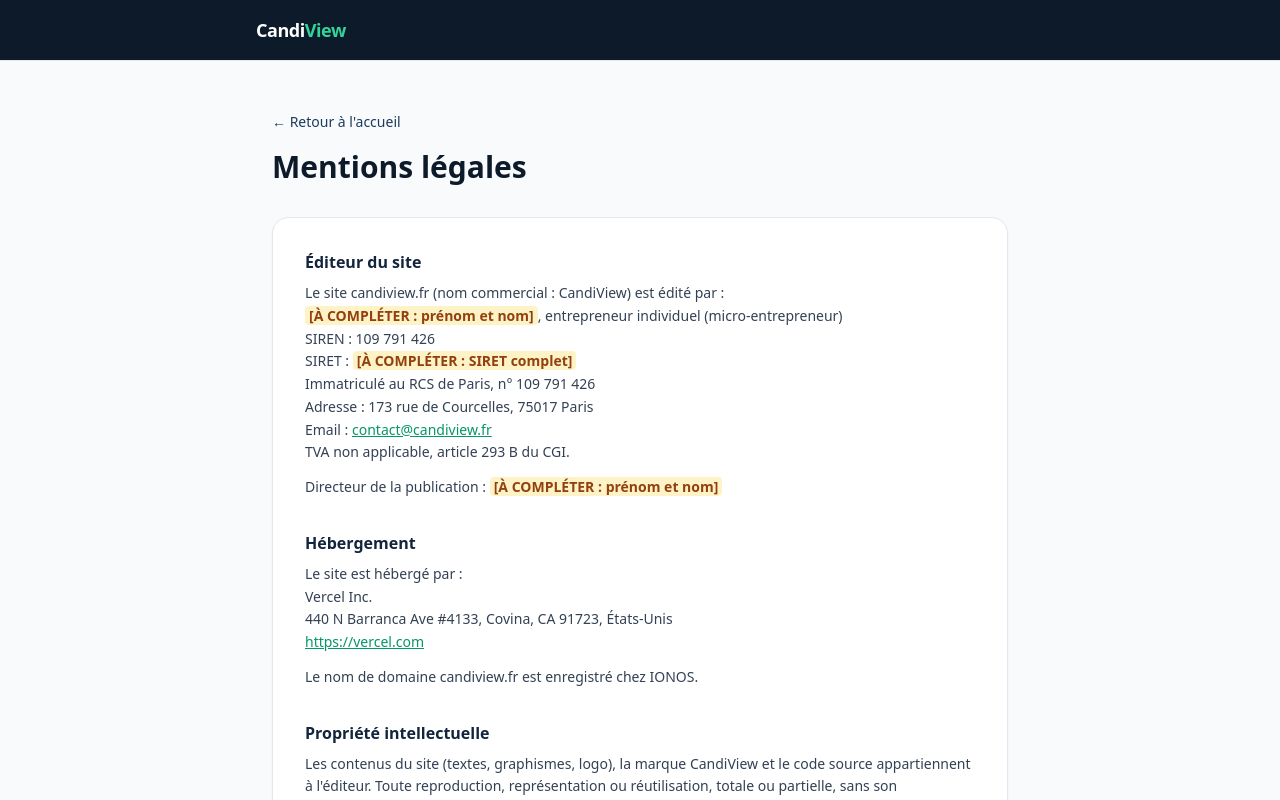
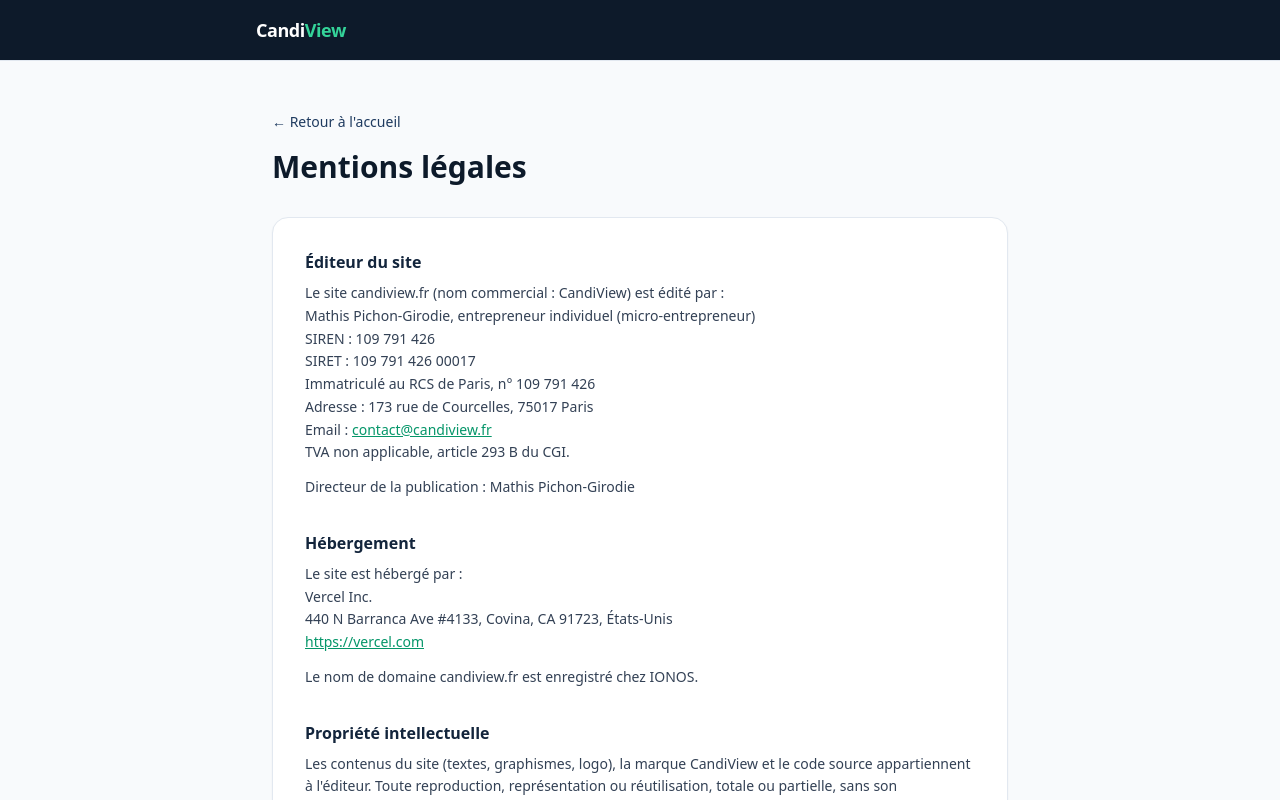
Before and after one commit to mathispg-code/saas-entretien, a Next.js app: page /mentions-legales in a window 1280 px wide. Shown: the top 800 px of the page. Built offline with nearby package versions, Linux system fonts and the light colour scheme.

Commit message:
Complete les mentions legales (nom et SIRET de l'editeur)
Co-Authored-By: Claude Sonnet 5.5 <noreply@anthropic.com>

```diff
--- a/app/mentions-legales/page.tsx
+++ b/app/mentions-legales/page.tsx
@@ -6,14 +6,6 @@ export const metadata: Metadata = {
 };
 
 const CONTACT_EMAIL = "contact@candiview.fr";
-
-function ToComplete({ label }: { label: string }) {
-  return (
-    <mark className="rounded bg-amber-100 px-1 font-semibold text-amber-800">
-      [À COMPLÉTER : {label}]
-    </mark>
-  );
-}
 
 export default function MentionsLegales() {
   return (
@@ -43,12 +35,11 @@ export default function MentionsLegales() {
             <h2 className="text-base font-semibold text-navy-800">Éditeur du site</h2>
             <p className="mt-2">
               Le site candiview.fr (nom commercial : CandiView) est édité par :<br />
-              <ToComplete label="prénom et nom" />, entrepreneur individuel
-              (micro-entrepreneur)
+              Mathis Pichon-Girodie, entrepreneur individuel (micro-entrepreneur)
               <br />
               SIREN : 109 791 426
               <br />
-              SIRET : <ToComplete label="SIRET complet" />
+              SIRET : 109 791 426 00017
               <br />
               Immatriculé au RCS de Paris, n° 109 791 426
               <br />
@@ -65,7 +56,7 @@ export default function MentionsLegales() {
               TVA non applicable, article 293 B du CGI.
             </p>
             <p className="mt-3">
-              Directeur de la publication : <ToComplete label="prénom et nom" />
+              Directeur de la publication : Mathis Pichon-Girodie
             </p>
           </section>
 
```
Also changed, not shown: 1 other file (tests, documents, lock files or other folders).
